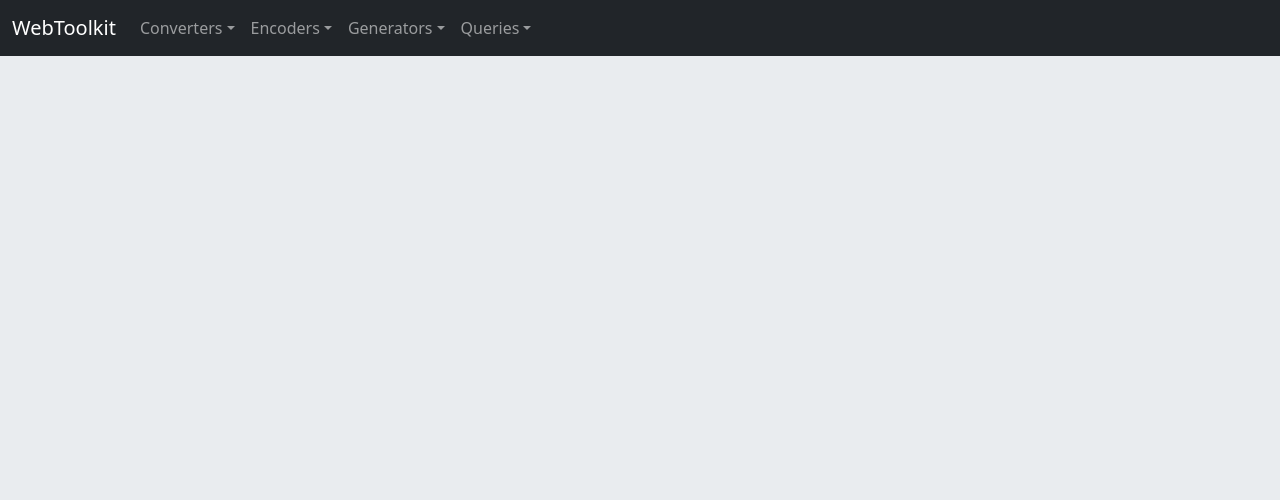
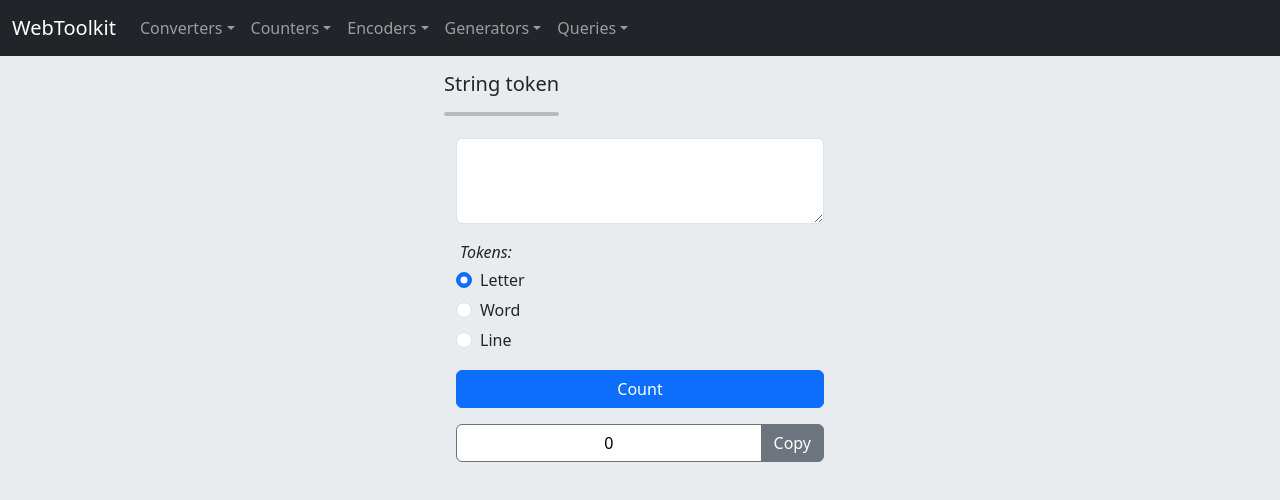
Before and after one commit to asylosoft/webtool, a Nuxt app: page /counter/string-token in a window 1280 px wide. Shown: the top 500 px of the page. Built offline with nearby package versions, Linux system fonts and the light colour scheme.

Commit message:
add string token counter

```diff
--- a/app.vue
+++ b/app.vue
@@ -10,6 +10,16 @@
       {
         name: "Letter case",
         url: "/converter/lettercase"
+      }
+    ]
+  },
+  {
+    title: "Counters",
+    url: "/counters",
+    tools: [
+      {
+        name: "String token",
+        url: "/counter/string-token"
       }
     ]
   },
--- /dev/null
+++ b/pages/counter/string-token.vue
@@ -0,0 +1,99 @@
+<script setup lang="ts">
+const title = 'String token';
+
+const tokens = [
+  {
+    text: 'Letter',
+    value: 'letter',
+    ref: ref(false)
+  },
+  {
+    text: 'Word',
+    value: 'word',
+    ref: ref(false)
+  },
+  {
+    text: 'Line',
+    value: 'line',
+    ref: ref(false)
+  },
+  // {
+  //   text: 'Regex',
+  //   value: 'regex',
+  //   ref: ref(false),
+  //   inputRef: ref('')
+  // }
+]
+
+const pickedToken = ref(tokens[0].value);
+
+const inputString = ref('');
+const outputString = ref('0');
+
+const letterPattern = /([a-zA-Z])/g
+const wordPattern = /(?:^\w|[A-Z]|\b\w)/g
+
+const count = () => {
+  if (inputString.value) {
+    let outputValue = '0';
+
+    const tokenIndex = tokens.findIndex(t => t.value == pickedToken.value);
+    switch(tokenIndex) {
+      case 0:
+        outputValue = inputString.value.match(letterPattern)?.length.toString() || outputValue;
+        break;
+      case 1:
+        outputValue = inputString.value.match(wordPattern)?.length.toString() || outputValue;
+        break;
+      case 2:
+        outputValue = inputString.value.split('\n').length.toString();
+        break;
+      default:
+        break;
+    }
+    outputString.value = outputValue;
+  }
+}
+
+</script>
+
+<template>
+  <ToolContainer>
+    <PageHeader :title="title" />
+    <div class="container-fluid">
+      <div class="row">
+        <div class="col">
+          <ToolInput v-model:input-value="inputString" :multiline="true"/>
+        </div>
+      </div>
+      <div class="row mt-3">
+        <div class="col px-3">
+          <label><em>Tokens:</em></label>
+        </div>
+      </div>
+      <div class="row mt-1" v-for="token in tokens">
+        <div class="col-auto">
+          <div class="form-check">
+            <input class="form-check-input" type="radio" name="tokens"
+              :id="token.value"
+              :value="token.value"
+              v-model="pickedToken">
+            <label class="form-check-label" :for="token.value">
+              {{ token.text }}
+            </label>
+          </div>
+        </div>
+      </div>
+      <div class="row mt-3">
+        <div class="d-grid col">
+          <button class="btn btn-primary" @click="count">Count</button>
+        </div>
+      </div>
+      <div class="row mt-3">
+        <div class="col">
+          <ToolOutput :output-value="outputString" />
+        </div>
+      </div>
+    </div>
+  </ToolContainer>
+</template>
--- /dev/null
+++ b/pages/counters.vue
@@ -0,0 +1,7 @@
+<script setup lang="ts">
+const title = 'Counters';
+</script>
+
+<template>
+  <ToolList :title="title" />
+</template>
```
Also changed, not shown: 1 other file (tests, documents, lock files or other folders).
